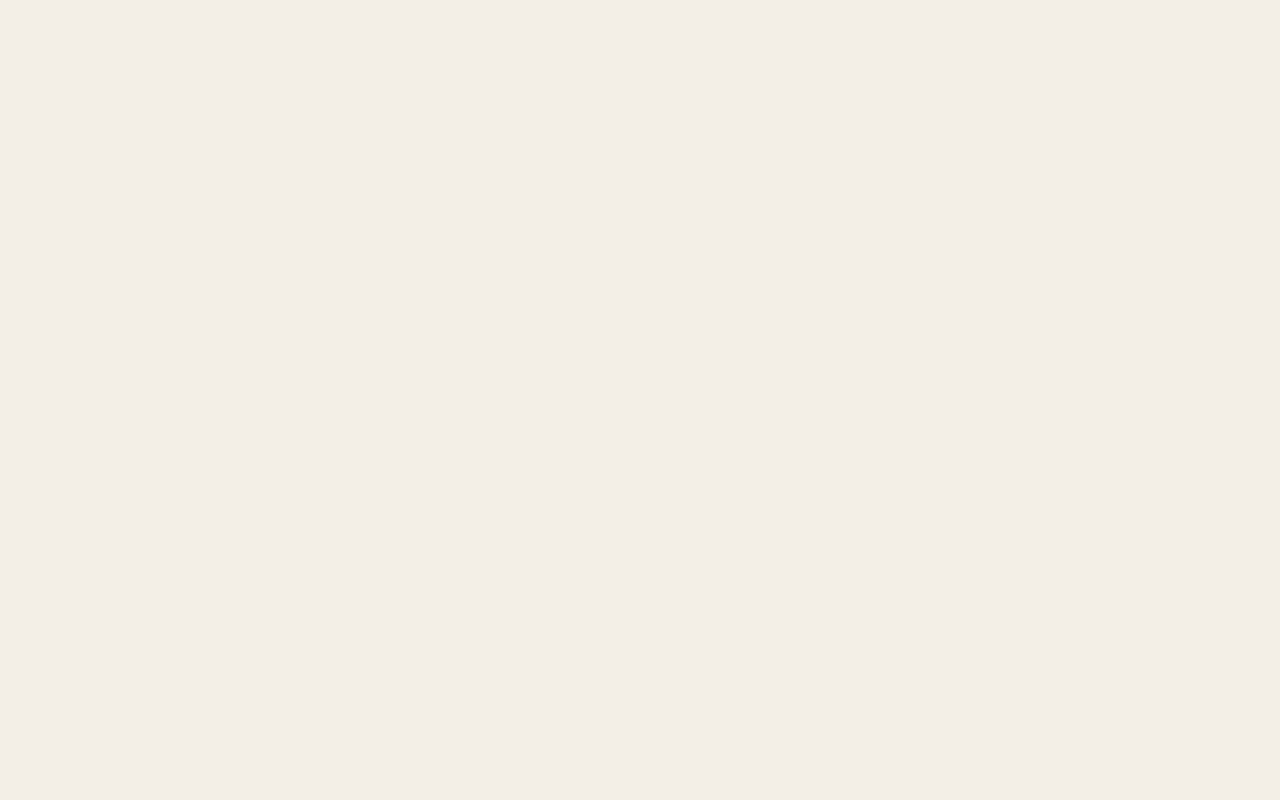
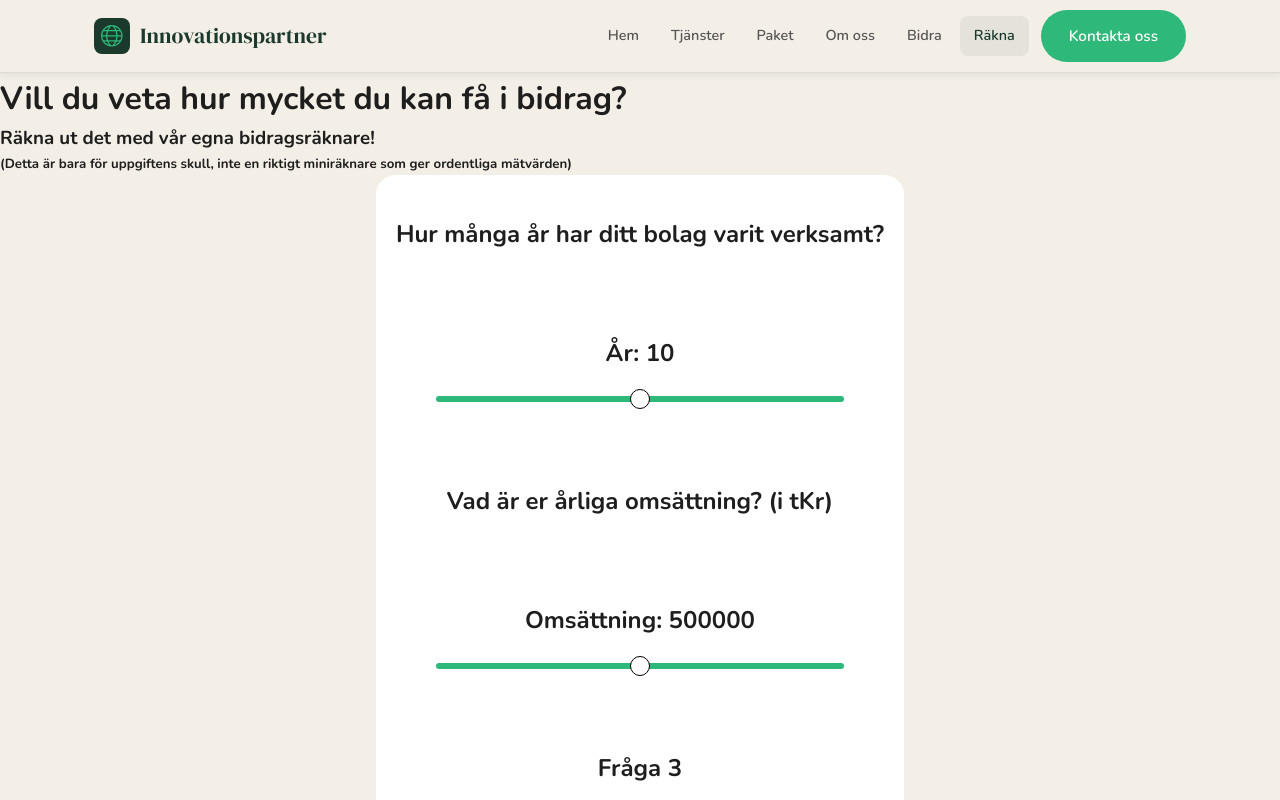
Before and after one commit to Filipc04/innovationspartner-react, a React (Vite) app: page /calculate in a window 1280 px wide. Before the commit this address had no page. Shown: the top 800 px of the page. Built offline with nearby package versions, Linux system fonts and the light colour scheme.

Commit message:
slider progress

```diff
--- a/src/App.tsx
+++ b/src/App.tsx
@@ -1,7 +1,7 @@
 import { BrowserRouter, Route, Routes } from 'react-router'
 import './styles/App.css'
 import './styles/global.css'
-import { About, Contact, Contribute, HomePage, Packages, Services } from './pages'
+import { About, Calculate, Contact, Contribute, HomePage, Packages, Services } from './pages'
 
 
 function App() {
@@ -15,6 +15,7 @@ function App() {
         <Route path='packages' element={<Packages />}></Route>
         <Route path='about' element={<About />}></Route>
         <Route path='contribute' element={<Contribute />}></Route>
+        <Route path='calculate' element={<Calculate />}></Route>
       </Routes>
     </BrowserRouter>
   )
--- a/src/components/accordion/Accordion.css
+++ b/src/components/accordion/Accordion.css
@@ -33,9 +33,9 @@
 }
 
 .accordion-content {
-  padding: 0 28px 22px;
+  padding: 22px 28px 22px;
   border-top: 1px solid var(--cream-dk);
-  animation: slideDown 0.3s ease forwards;
+  animation: slideDown 1s ease forwards;
   overflow: hidden;
   font-size: 0.95rem;
   color: var(--mid);
--- a/src/components/header/Header.tsx
+++ b/src/components/header/Header.tsx
@@ -19,6 +19,7 @@ export const Header = () => {
             <NavLink to="/packages"  className={({ isActive }) => `nav-link${isActive ? ' active' : ''}`}>Paket</NavLink>
             <NavLink to="/about"     className={({ isActive }) => `nav-link${isActive ? ' active' : ''}`}>Om oss</NavLink>
             <NavLink to="/contribute"className={({ isActive }) => `nav-link${isActive ? ' active' : ''}`}>Bidra</NavLink>
+            <NavLink to="/calculate"className={({ isActive }) => `nav-link${isActive ? ' active' : ''}`}>Räkna</NavLink>
             <NavLink to="/contact"   className="btn btn--primary nav-cta">Kontakta oss</NavLink>
           </ul>
           <button
--- a/src/components/index.ts
+++ b/src/components/index.ts
@@ -6,3 +6,4 @@ export { ScrollButton } from './scrollbutton/ScrollButton';
 export { InfoCard } from './info-card/InfoCard';
 export { TimeLine } from './timeline/TimeLine';
 export { EduCard } from './edu-card/EduCard';
+export { Slider } from './slider/Slider';
--- /dev/null
+++ b/src/components/slider/Slider.css
@@ -0,0 +1,31 @@
+.slider {
+  width: 100%;
+  max-width: 500px;
+  padding: 40px;
+}
+
+.slider-value {
+  margin-bottom: 24px;
+  text-align: center;
+}
+
+.slider-track {
+  position: relative;
+  width: 100%;
+  max-width: 500px;
+  height: 6px;
+  background: var(--green);
+  border-radius: 999px;
+  cursor: pointer;
+}
+
+.slider-ball {
+  position: absolute;
+  top: 50%;
+  transform: translate(-50%, -50%);
+  width: 20px;
+  height: 20px;
+  border-radius: 50%;
+  background: rgb(255, 255, 255);
+  border: 1px solid black;
+}
--- /dev/null
+++ b/src/components/slider/Slider.tsx
@@ -0,0 +1,89 @@
+import { useEffect, useRef, useState } from "react"
+import "./Slider.css"
+
+interface SliderProps {
+  valueType: string;
+  from: number
+  to: number
+}
+
+export const Slider = ({ valueType, from, to }: SliderProps) => {
+  const trackRef = useRef<HTMLDivElement | null>(null)
+
+  const [percent, setPercent] = useState(50)
+
+  const [dragging, setDragging] = useState(false)
+
+  const updateValue = (clientX: number) => {
+    if (!trackRef.current) return
+
+    const rect = trackRef.current.getBoundingClientRect()
+
+    let x = clientX - rect.left
+
+    x = Math.max(0, Math.min(x, rect.width))
+
+    const newPercent = (x / rect.width) * 100
+
+    setPercent(newPercent)
+  }
+
+  const onMouseDown = (e: React.MouseEvent) => {
+    e.preventDefault()
+
+    setDragging(true)
+
+    updateValue(e.clientX)
+  }
+
+  useEffect(() => {
+    const handleMove = (e: MouseEvent) => {
+      if (dragging) updateValue(e.clientX)
+    }
+
+    const handleUp = () => {
+      setDragging(false)
+    }
+
+    window.addEventListener("mousemove", handleMove)
+    window.addEventListener("mouseup", handleUp)
+
+    return () => {
+      window.removeEventListener("mousemove", handleMove)
+      window.removeEventListener("mouseup", handleUp)
+    }
+  }, [dragging])
+
+  useEffect(() => {
+    document.body.style.userSelect = dragging ? "none" : ""
+
+    return () => {
+      document.body.style.userSelect = ""
+    }
+  }, [dragging])
+
+  const value = Math.round(from + (percent / 100) * (to - from))
+
+  return (
+    <div className="slider">
+      <h2 className="slider-value">{valueType}: {value}</h2>
+
+      <div
+        ref={trackRef}
+        className="slider-track"
+        onMouseDown={onMouseDown}
+      >
+        <div
+          className="slider-ball"
+          style={{ left: `${percent}%` }}
+        />
+      </div>
+    </div>
+  )
+}
+
+export const SliderCalculateButton = () => {
+  return (
+    <button className="btn btn--primary">Räkna!</button>
+  )
+}
--- /dev/null
+++ b/src/pages/calculate/Calculate.css
@@ -0,0 +1,17 @@
+.calculate-content{
+  display: flex;
+  flex-direction: column;
+  justify-content: center;
+  align-items: center;
+}
+
+.questionnare {
+  display: flex;
+  flex-direction: column;
+  align-items: center;
+  gap: 40px;
+  padding: 40px 20px;
+  width: fit-content;
+  background-color: var(--white);
+  border-radius: 20px;
+}
--- /dev/null
+++ b/src/pages/calculate/Calculate.tsx
@@ -0,0 +1,30 @@
+
+import { Footer, Header, Slider } from "../../components"
+import { SliderCalculateButton } from "../../components/slider/Slider"
+import './Calculate.css'
+
+export const Calculate = () => {
+
+
+  return (
+    <>
+      <Header />
+        <h1>Vill du veta hur mycket du kan få i bidrag?</h1>
+          <h3>Räkna ut det med vår egna bidragsräknare!</h3>
+          <h5>(Detta är bara för uppgiftens skull, inte en riktigt miniräknare som ger ordentliga mätvärden)</h5>
+        <div className="calculate-content">
+          <div className="questionnare">
+            <h2>Hur många år har ditt bolag varit verksamt?</h2>
+            <Slider valueType="År" from={0} to={20} />
+            <h2>Vad är er årliga omsättning? (i tKr)</h2>
+            <Slider valueType="Omsättning" from={0} to={1000000} />
+            <h2>Fråga 3</h2>
+            <Slider valueType="Värde" from={0} to={20} />
+
+            <SliderCalculateButton />
+          </div>
+        </div>
+      <Footer />
+    </>
+  )
+}
--- a/src/pages/index.ts
+++ b/src/pages/index.ts
@@ -4,3 +4,4 @@ export { Services } from './services/Services'
 export { About } from './about/About';
 export { Contribute } from './contribute/Contribute';
 export { Packages } from './packages/Packages';
+export { Calculate } from './calculate/Calculate';
--- a/src/pages/services/Services.tsx
+++ b/src/pages/services/Services.tsx
@@ -26,7 +26,7 @@ export const Services = () => {
 
             <div className="services-cta">
               <p>Hör av er för att diskutera hur vi kan anpassa stödet för just ert projekt.</p>
-              <a href="contact.html" className="btn btn--primary">Kontakta oss</a>
+              <a href="contact" className="btn btn--primary">Kontakta oss</a>
             </div>
           </div>
         </section>
```
